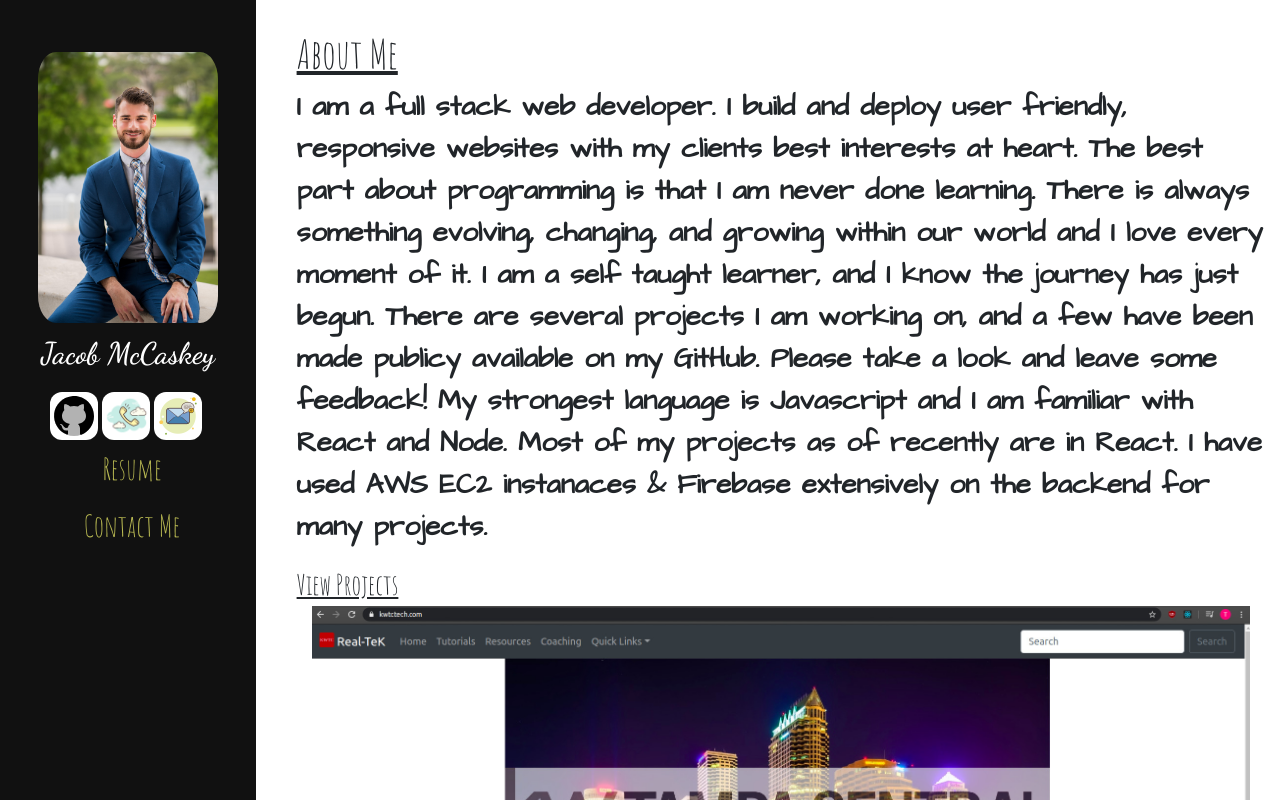
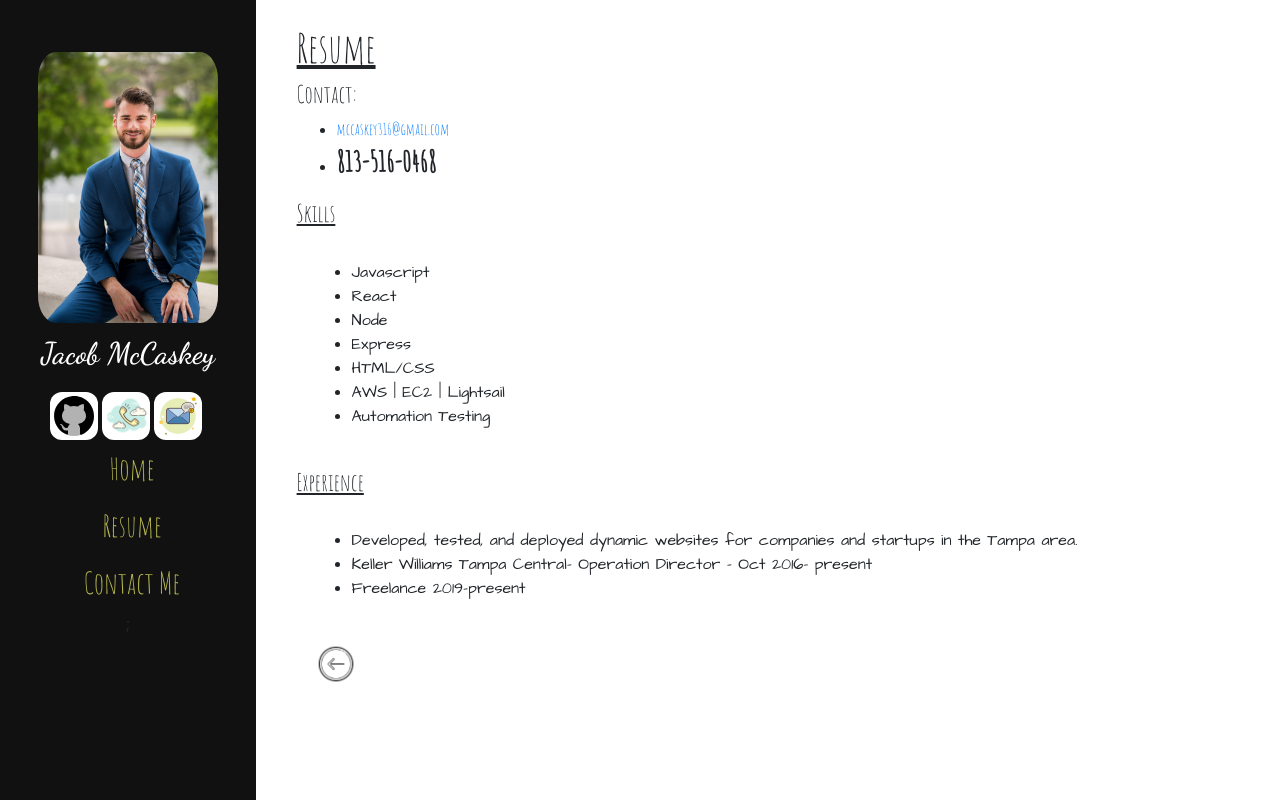
Before and after one commit to jacobmccaskey/mysite2020, a React (Create React App) app: page /resume in a window 1280 px wide. Shown: the top 800 px of the page. Built offline with nearby package versions, Linux system fonts and the light colour scheme; no server answers.

Commit message:
adds resume and contact modal

```diff
--- a/package.json
+++ b/package.json
@@ -7,12 +7,15 @@
     "@testing-library/react": "^9.5.0",
     "@testing-library/user-event": "^7.2.1",
     "bootstrap": "^4.5.0",
+    "download-git-repo": "^3.0.2",
+    "github-url-to-object": "^4.0.4",
     "react": "^16.13.1",
     "react-bootstrap": "^1.0.1",
     "react-burger-menu": "^2.6.15",
     "react-dom": "^16.13.1",
     "react-image-gallery": "^1.0.7",
     "react-reveal": "^1.2.2",
+    "react-router-dom": "^5.2.0",
     "react-scripts": "3.4.1"
   },
   "scripts": {
--- a/src/App.css
+++ b/src/App.css
@@ -26,7 +26,16 @@
 .sidenav a:hover {
   color: #f1f1f1;
 }
-
+.contact-btn {
+  padding: 6px 8px 6px 16px;
+  text-decoration: none;
+  font-size: 30px;
+  color: rgb(184, 184, 82);
+  display: block;
+}
+.contact-btn:hover {
+  color: #f1f1f1;
+}
 .round-pic {
   margin-top: 2rem;
   position: relative;
@@ -82,3 +91,18 @@ span:hover {
 .github-body {
   display: inline-flex;
 }
+
+.resumeheader {
+  text-decoration: underline;
+}
+
+input {
+  width: 60%;
+  border-radius: 10px;
+  border-style: groove;
+}
+textarea {
+  border-radius: 10px;
+  width: 80%;
+  height: 150px;
+}
--- a/src/App.js
+++ b/src/App.js
@@ -1,17 +1,24 @@
 import React from "react";
 import NavBar from "./navbar";
 import Body from "./body";
+import Resume from "./resume";
+import Projects from "./projects";
+import { BrowserRouter as Router, Route } from "react-router-dom";
 import "bootstrap/dist/css/bootstrap.min.css";
 import "./App.css";
 
 function App() {
   return (
-    <div>
-      <NavBar />
-      <div className="div-adjust">
-        <Body />
+    <Router>
+      <div>
+        <NavBar />
+        <div className="div-adjust">
+          <Route exact path="/" component={Body} />
+          <Route path="/projects" component={Projects} />
+          <Route path="/resume" component={Resume} />
+        </div>
       </div>
-    </div>
+    </Router>
   );
 }
 
--- a/src/body.js
+++ b/src/body.js
@@ -1,8 +1,8 @@
-import React from "react";
-import Projects from "./projects";
+import React, { useState } from "react";
+import { Link } from "react-router-dom";
 import Slide from "react-reveal/Slide";
 
-function Body() {
+function Body(props) {
   return (
     <div className="container body-div">
       <Slide right>
@@ -22,9 +22,24 @@ function Body() {
           are in React. I have used AWS EC2 instanaces & Firebase extensively on
           the backend for many projects.
         </p>
-        <span className="body mt-2">View Projects</span>
+        <hr />
+        <table>
+          <tr>
+            <th>
+              <Link to="/projects">
+                <p className="body mt-2" style={{ fontSize: "30px" }}>
+                  View Projects
+                </p>
+              </Link>
+            </th>
+            <th className="mr-4">
+              <p className="body mt-2 ml-3" style={{ fontSize: "30px" }}>
+                Contact Me
+              </p>
+            </th>
+          </tr>
+        </table>
       </Slide>
-      <Projects />
     </div>
   );
 }
--- /dev/null
+++ b/src/contact-modal.js
@@ -0,0 +1,93 @@
+import React, { Component } from "react";
+import Modal from "react-bootstrap/Modal";
+
+class ContactModal extends Component {
+  state = {
+    showMod: false,
+    nameVal: "",
+    email: "",
+    message: "",
+    completedMessage: false,
+  };
+
+  setShow(value) {
+    this.setState({
+      showMod: value,
+    });
+  }
+  formSubmit = (e) => {
+    console.log(JSON.stringify(this.state));
+
+    this.setState({
+      showMod: false,
+      nameVal: "",
+      email: "",
+      message: "",
+      completedMessage: true,
+    });
+    e.preventDefault();
+  };
+  handleChange = (e) => {
+    this.setState({
+      [e.target.name]: e.target.value,
+    });
+  };
+  render() {
+    const { showMod, email, nameVal, message } = this.state;
+    return (
+      <React.Fragment>
+        <span onClick={() => this.setShow(true)} className="contact-btn body">
+          Contact Me
+        </span>
+        ;
+        <Modal
+          className="modal-dialog-centered"
+          size="lg"
+          show={showMod}
+          ref={React.createRef()}
+          onHide={() => this.setShow(false)}
+        >
+          <Modal.Header className="header" ref={React.createRef()} closeButton>
+            Contact Me
+          </Modal.Header>
+          <Modal.Body>
+            <form onSubmit={(e) => this.formSubmit(e)}>
+              <span className="body">Name</span>
+              <br />
+              <input
+                type="text"
+                onChange={(e) => this.handleChange(e)}
+                name="nameVal"
+                value={nameVal}
+              />
+              <br />
+              <span className="body">Email</span>
+              <br />
+              <input
+                type="email"
+                onChange={(e) => this.handleChange(e)}
+                name="email"
+                value={email}
+              />
+              <br />
+              <span className="body">Message</span>
+              <br />
+              <textarea
+                type="text"
+                onChange={(e) => this.handleChange(e)}
+                name="message"
+                value={message}
+              />
+              <br />
+              <button type="submit" className=" btn btn-outline-secondary body">
+                submit
+              </button>
+            </form>
+          </Modal.Body>
+        </Modal>
+      </React.Fragment>
+    );
+  }
+}
+
+export default ContactModal;
--- a/src/navbar.js
+++ b/src/navbar.js
@@ -1,4 +1,6 @@
-import React from "react";
+import React, { useState } from "react";
+import ContactModal from "./contact-modal";
+import { Link } from "react-router-dom";
 import myPic from "./img/mypic.jpg";
 import phone from "./img/phone.png";
 import email from "./img/email.png";
@@ -25,14 +27,18 @@ function NavBar() {
           <img src={phone} alt="phone icon" className="img-link mr-1" />
 
           <img className="img-link mr-1" src={email} alt="email" />
+          <Link className="body" to="/">
+            Home
+          </Link>
 
-          <a className="body" href="">
+          <Link className="body" to="/resume">
             Resume
-          </a>
+          </Link>
 
-          <a className="body" href="#">
+          {/* <a className="body" href="#">
             Contact Me
-          </a>
+          </a> */}
+          <ContactModal />
         </div>
       </div>
     </div>
--- a/src/projects.js
+++ b/src/projects.js
@@ -1,6 +1,5 @@
 import React from "react";
 import ImageGallery from "react-image-gallery";
-
 import bookFinder from "./img/book-finder.jpg";
 import nodeScraper from "./img/node-web-scraper.jpg";
 import socialist from "./img/socialist.jpg";
@@ -23,21 +22,20 @@ const images = [
 ];
 
 function Projects() {
-  let repo = [];
-  fetch("https://api.github.com/users/jacobmccaskey/repos")
-    .then((response) => response.json())
-    .then((data) => data.forEach((item) => repo.push(item)));
-
-  console.log(repo.forEach((item) => item));
   return (
     <React.Fragment>
-      <div className="container">
+      <div className="container mt-4">
         <ImageGallery items={images} />
         <div className="github-body">
           <p className="body">GitHub</p>
-          <img src={githublogo} alt="github" />
+          <img
+            src={githublogo}
+            onClick={() => {
+              window.open("https://github.com/jacobmccaskey?tab=repositories");
+            }}
+            alt="github"
+          />
           <br className="mt-2" />
-          <ul></ul>
         </div>
       </div>
     </React.Fragment>
--- /dev/null
+++ b/src/resume.js
@@ -0,0 +1,68 @@
+import React from "react";
+import backarrow from "./img/backarrow.png";
+
+import { Link } from "react-router-dom";
+
+export default function Resume() {
+  return (
+    <div className="mt-4 container">
+      <h1
+        className="body resumeheader mb-2"
+        style={{ textDecoration: "underline" }}
+      >
+        Resume
+      </h1>
+      <h4 className="body">Contact:</h4>
+      <ul>
+        <li>
+          <a className="body" href="mailto:mccaskey316@gmail.com">
+            mccaskey316@gmail.com
+          </a>
+        </li>
+        <li>
+          <p className="body">813-516-0468</p>
+        </li>
+      </ul>
+      <h4 className="body resumeheader">Skills</h4>
+      <br />
+      <div className="header container">
+        <ul>
+          <li>Javascript</li>
+          <li>React</li>
+          <li>Node</li>
+          <li>Express</li>
+          <li>HTML/CSS</li>
+          <li>AWS | EC2 | Lightsail</li>
+          <li>Automation Testing</li>
+        </ul>
+      </div>
+      <br />
+      <h4 className="body resumeheader">Experience</h4>
+      <br />
+      <div className="header container">
+        <ul>
+          <li>
+            Developed, tested, and deployed dynamic websites for companies and
+            startups in the Tampa area.
+          </li>
+          <li>
+            Keller Williams Tampa Central- Operation Director – Oct 2016-
+            present
+          </li>
+          <li>Freelance 2019-present</li>
+        </ul>
+      </div>
+      <br />
+      <div className="container">
+        <img
+          as={Link}
+          to="/"
+          src={backarrow}
+          alt="back arrow"
+          className="img-link"
+          onClick={() => window.open("/")}
+        />
+      </div>
+    </div>
+  );
+}
```
Also changed, not shown: src/img/backarrow.png (added), 1 other file (tests, documents, lock files or other folders).
